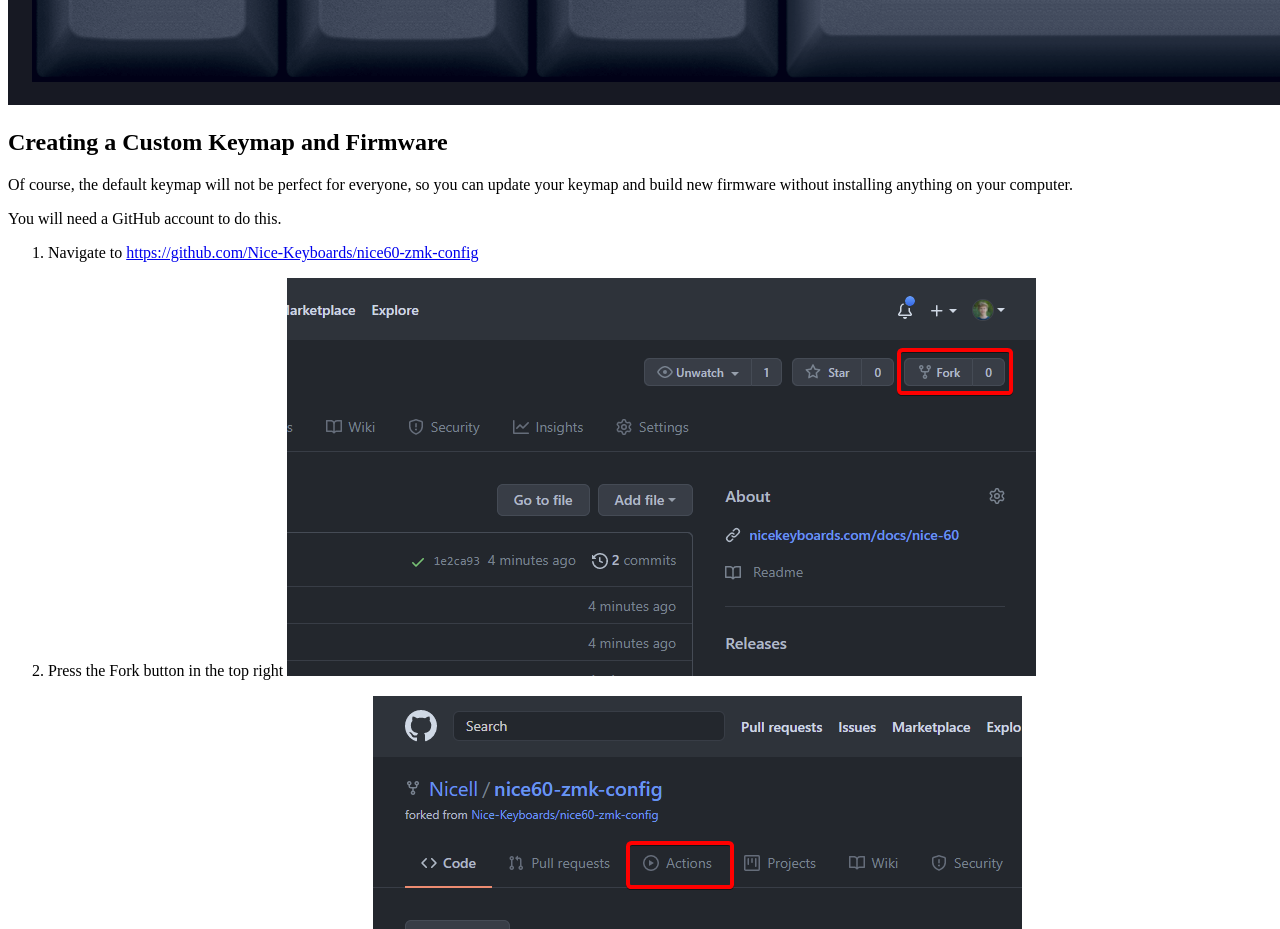
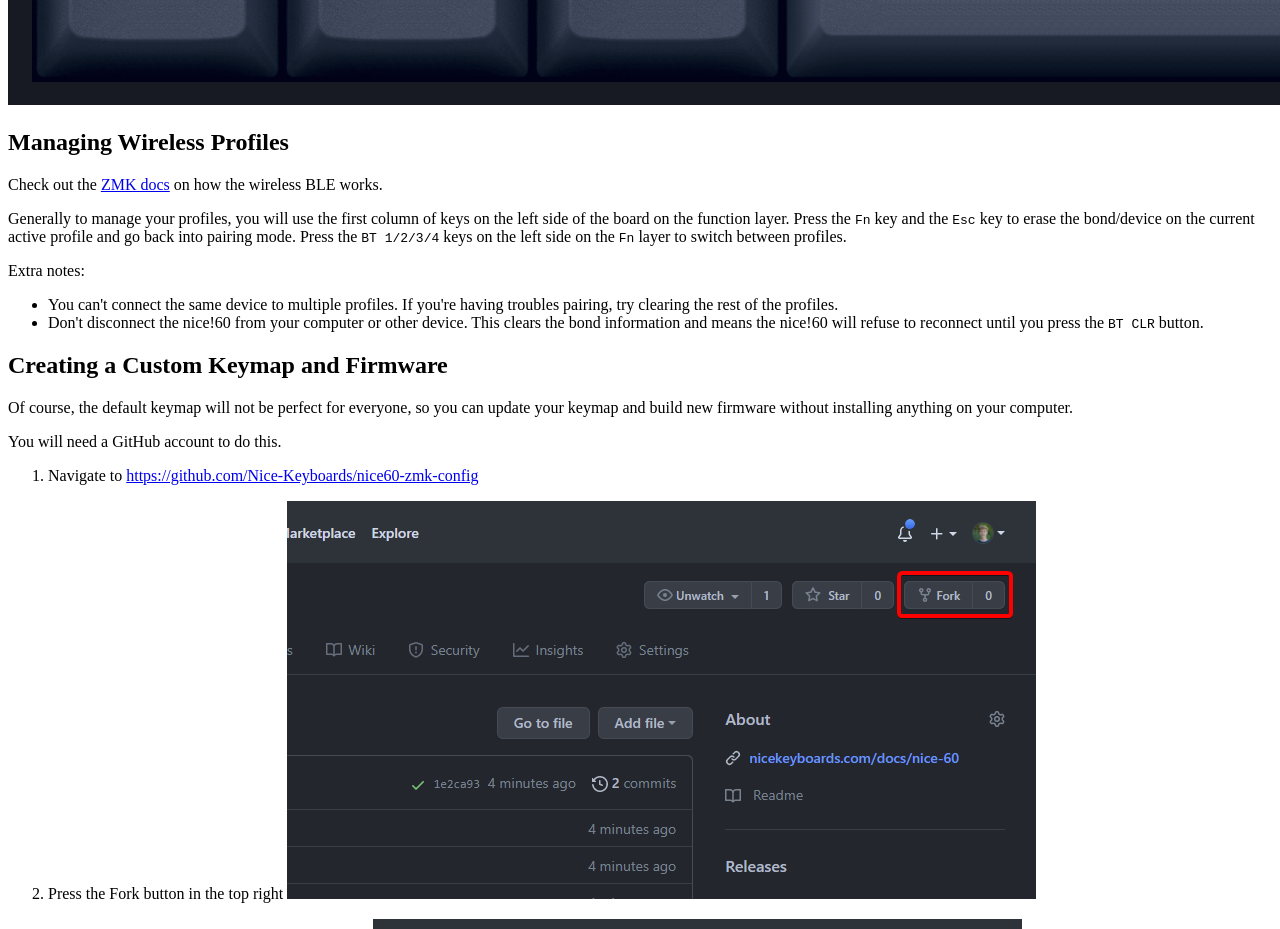
Before and after one commit to Nice-Keyboards/nicekeyboards.com, a Gatsby site: page /docs/nice-60/getting-started in a window 1280 px wide. Shown: the part 3277-4206 px from the top of the page. Built offline with nearby package versions, Linux system fonts and the light colour scheme; Gatsby itself is replaced by a stand-in of ours.

Commit message:
Add information on managing wireless profiles

```diff
--- a/src/pages/docs/nice-60/getting-started.mdx
+++ b/src/pages/docs/nice-60/getting-started.mdx
@@ -39,6 +39,18 @@ The nice!60 is preloaded with the ZMK firmware using the below keymap. Read more
 
 ![Default Keymap](../_images/nice60_keymap.png)
 
+## Managing Wireless Profiles
+
+Check out the [ZMK docs](https://zmkfirmware.dev/docs/behaviors/bluetooth) on how the wireless BLE works.
+
+Generally to manage your profiles, you will use the first column of keys on the left side of the board on the function layer.
+Press the `Fn` key and the `Esc` key to erase the bond/device on the current active profile and go back into pairing mode.
+Press the `BT 1/2/3/4` keys on the left side on the `Fn` layer to switch between profiles.
+
+Extra notes:
+ - You can't connect the same device to multiple profiles. If you're having troubles pairing, try clearing the rest of the profiles.
+ - Don't disconnect the nice!60 from your computer or other device. This clears the bond information and means the nice!60 will refuse to reconnect until you press the `BT CLR` button.
+
 ## Creating a Custom Keymap and Firmware
 
 Of course, the default keymap will not be perfect for everyone, so you can update your keymap and build new firmware without installing anything on your computer.
```
